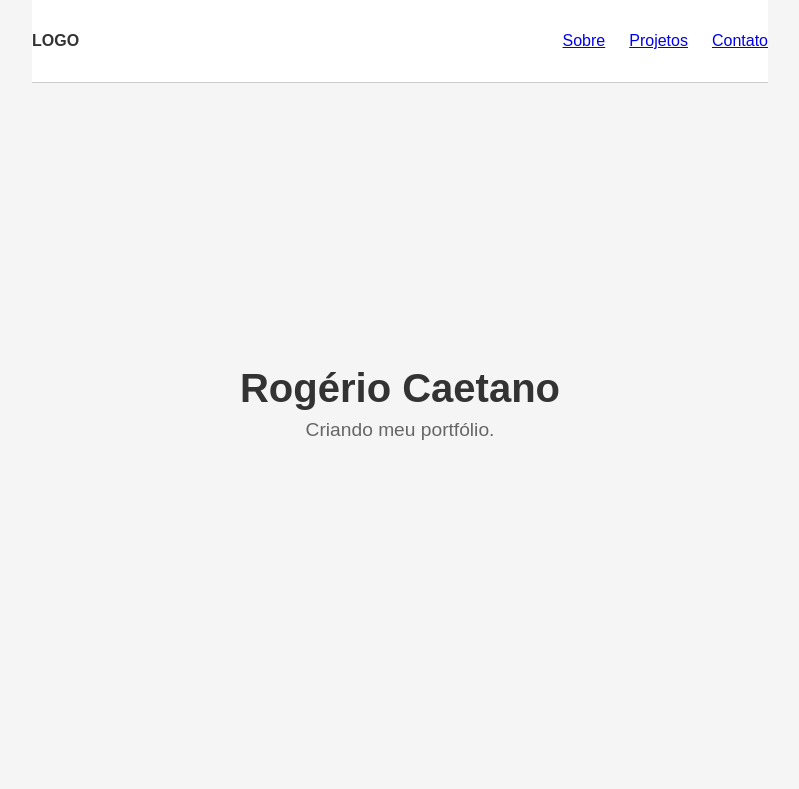
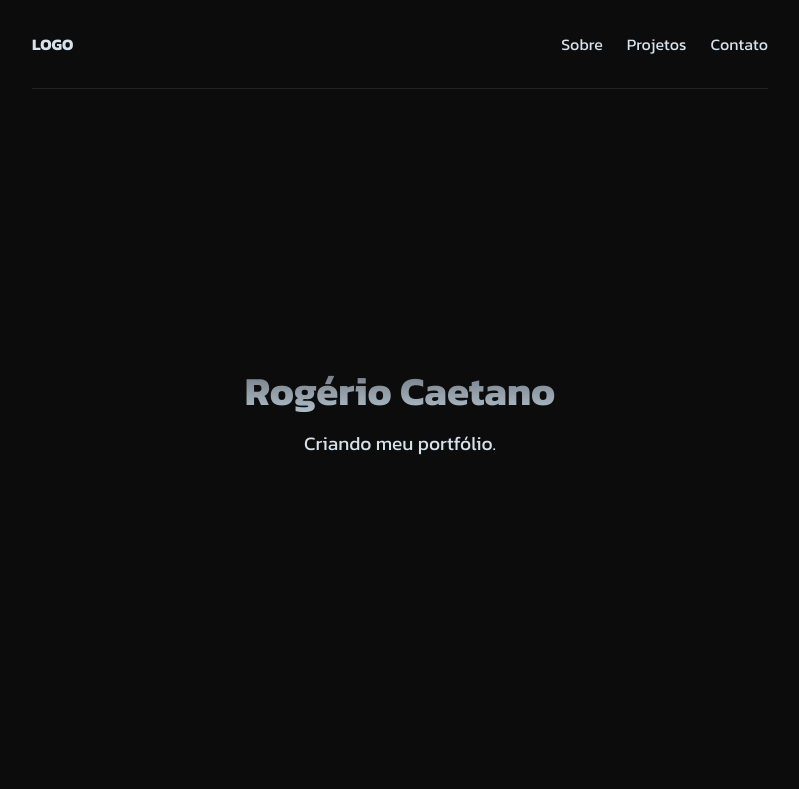
Before and after one commit to rogeriocaetanojr/portfolio-rogerio, a React (Vite) app: page / in a window 1280 px wide. Shown: the top 789 px of the page, without its empty margins (240-1039 px from the left). Built offline with nearby package versions, Linux system fonts and the light colour scheme.

Commit message:
feat: aplica estilo visual base com tema escuro e fonte kanit

```diff
--- a/src/components/About.jsx
+++ b/src/components/About.jsx
@@ -1,6 +1,6 @@
 export function About() {
   return (
-    <section id="sobre" style={{ padding: '4rem 0', borderBottom: '1px solid #eaeaea', scrollMarginTop: '100px' }}>
+    <section id="sobre" style={{ padding: '4rem 0', borderBottom: '1px solid #222', scrollMarginTop: '100px' }}>
       <h2>Sobre Mim</h2>
     </section>
   )
--- a/src/components/Header.jsx
+++ b/src/components/Header.jsx
@@ -5,10 +5,10 @@ export function Header() {
       justifyContent: 'space-between',
       alignItems: 'center',
       padding: '2rem 0',
-      borderBottom: '1px solid #ccc',
+      borderBottom: '1px solid #222',
       position: 'sticky',
       top: 0,
-      backgroundColor: '#fff',
+      backgroundColor: '#0C0C0C',
       zIndex: 10
     }}>
       <a href="#inicio" style={{ fontWeight: 'bold', textDecoration: 'none', color: 'inherit' }}>LOGO</a>
--- a/src/components/Hero.jsx
+++ b/src/components/Hero.jsx
@@ -1,8 +1,8 @@
 export function Hero() {
   return (
     <section id="inicio" style={{ minHeight: '80vh', display: 'flex', flexDirection: 'column', justifyContent: 'center', textAlign: 'center', scrollMarginTop: '100px' }}>
-      <h1 style={{ fontSize: '2.5rem', marginBottom: '0.5rem' }}>Rogério Caetano</h1>
-      <p style={{ fontSize: '1.2rem', color: '#666' }}>Criando meu portfólio.</p>
+      <h1 className="titulo-gradiente" style={{ fontSize: '2.5rem', marginBottom: '0.5rem' }}>Rogério Caetano</h1>
+      <p style={{ fontSize: '1.2rem' }}>Criando meu portfólio.</p>
     </section>
   )
 }
--- a/src/components/Projects.jsx
+++ b/src/components/Projects.jsx
@@ -1,6 +1,6 @@
 export function Projects() {
   return (
-    <section id="projetos" style={{ padding: '4rem 0', borderBottom: '1px solid #eaeaea', scrollMarginTop: '100px' }}>
+    <section id="projetos" style={{ padding: '4rem 0', borderBottom: '1px solid #222', scrollMarginTop: '100px' }}>
       <h2>Projetos</h2>
     </section>
   )
--- a/src/index.css
+++ b/src/index.css
@@ -1,11 +1,26 @@
+@import url('https://fonts.googleapis.com/css2?family=Kanit:wght@300;400;500;600;700;800;900&display=swap');
+
 * {
   margin: 0;
   padding: 0;
   box-sizing: border-box;
 }
 
-body {
-  font-family: -apple-system, BlinkMacSystemFont, "Segoe UI", Roboto, Helvetica, Arial, sans-serif;
-  background-color: #f5f5f5;
-  color: #333;
+html, body, #root {
+  background-color: #0C0C0C;
+  font-family: 'Kanit', sans-serif;
+  color: #D7E2EA;
 }
+
+a {
+  color: #D7E2EA;
+  text-decoration: none;
+}
+
+.titulo-gradiente {
+  background: linear-gradient(180deg, #646973 0%, #BBCCD7 100%);
+  -webkit-background-clip: text;
+  -webkit-text-fill-color: transparent;
+  background-clip: text;
+  color: transparent;
+}
--- a/src/pages/Home.jsx
+++ b/src/pages/Home.jsx
@@ -12,7 +12,7 @@ export function Home() {
           scroll-behavior: smooth;
         }
       `}</style>
-      <main style={{ maxWidth: '800px', margin: '0 auto', padding: '0 2rem', fontFamily: 'sans-serif' }}>
+      <main style={{ maxWidth: '800px', margin: '0 auto', padding: '0 2rem' }}>
         <Header />
         <Hero />
         <About />
```
